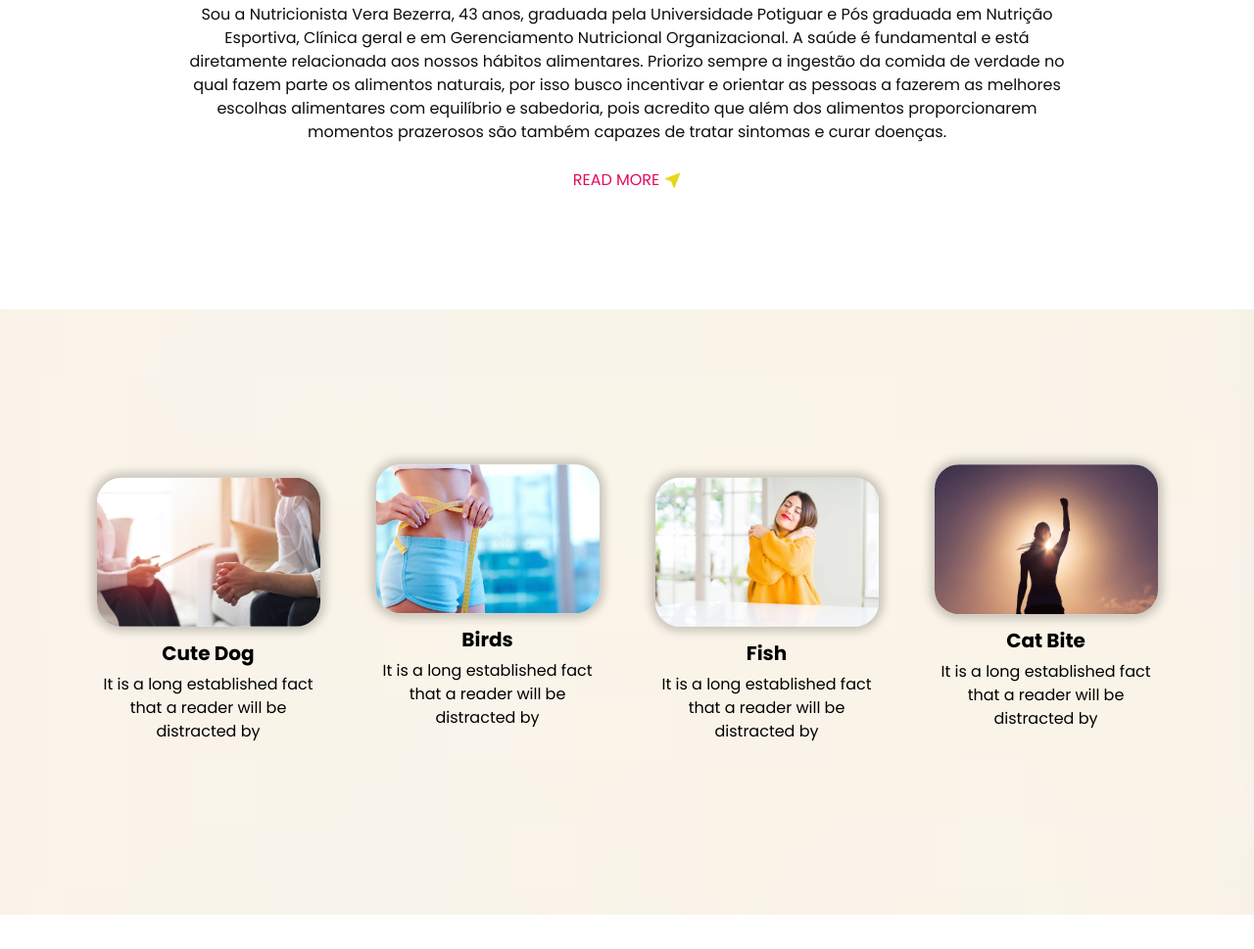
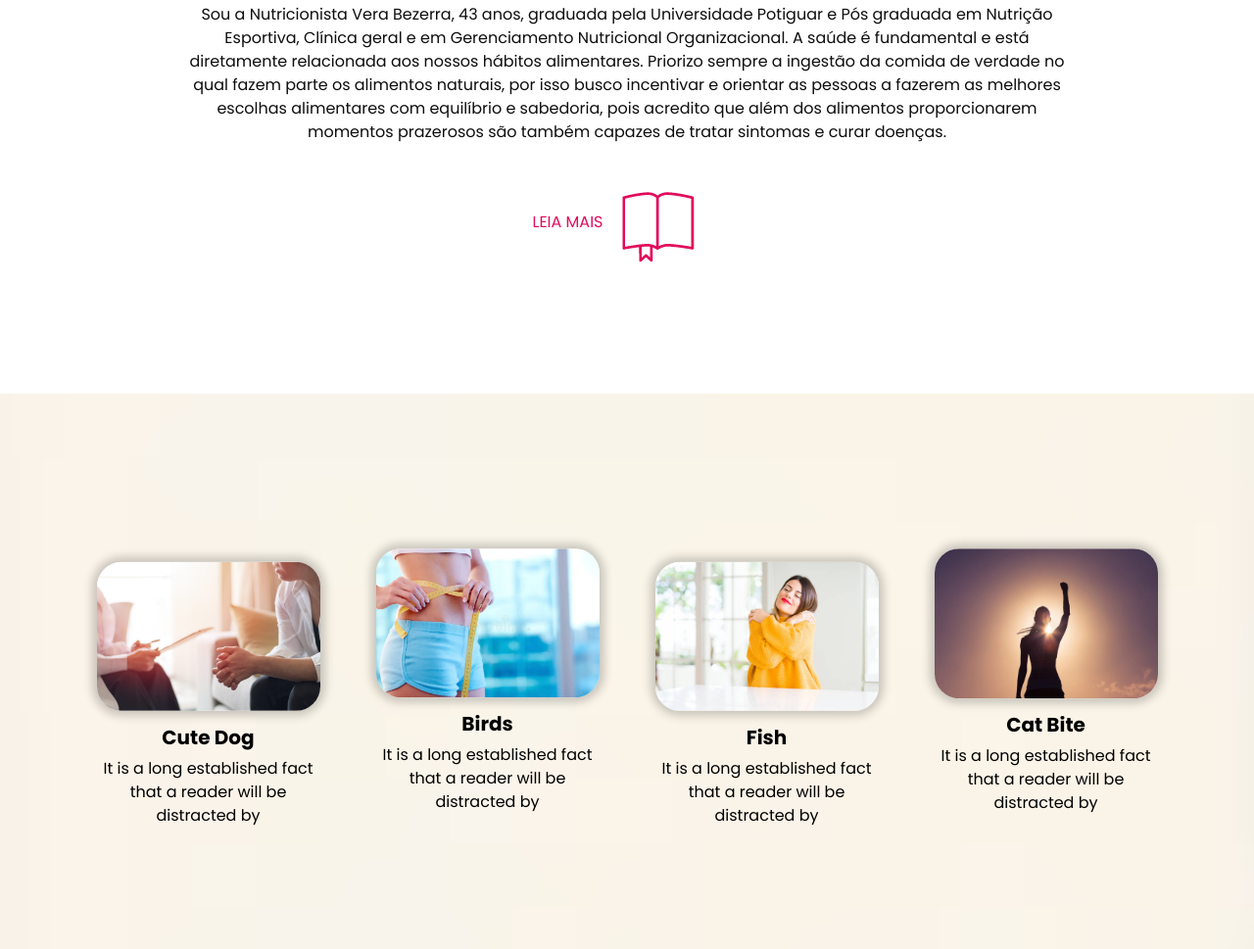
Before and after one commit to RM25BAM/Vera_Nutri, a plain HTML site: page index.html in a window 1280 px wide. Shown: the part 1707-2676 px from the top of the page at 98% size. Drawn offline with nearby package versions, Linux system fonts and the light colour scheme.

Commit message:
NP minor changes

```diff
--- a/index.html
+++ b/index.html
@@ -236,9 +236,11 @@
         <div class="btn-box">
           <a href="">
             <span>
-              Read More
+              Leia Mais
             </span>
-            <img src="images/link-arrow.png" alt="">
+            <div class="navbar-brand">
+              <img src="images/history_book.gif" alt="">
+            </div>
           </a>
         </div>
       </div>
```
Also changed, not shown: about.html (+4 -4 lines), images/history_book.gif (added).
